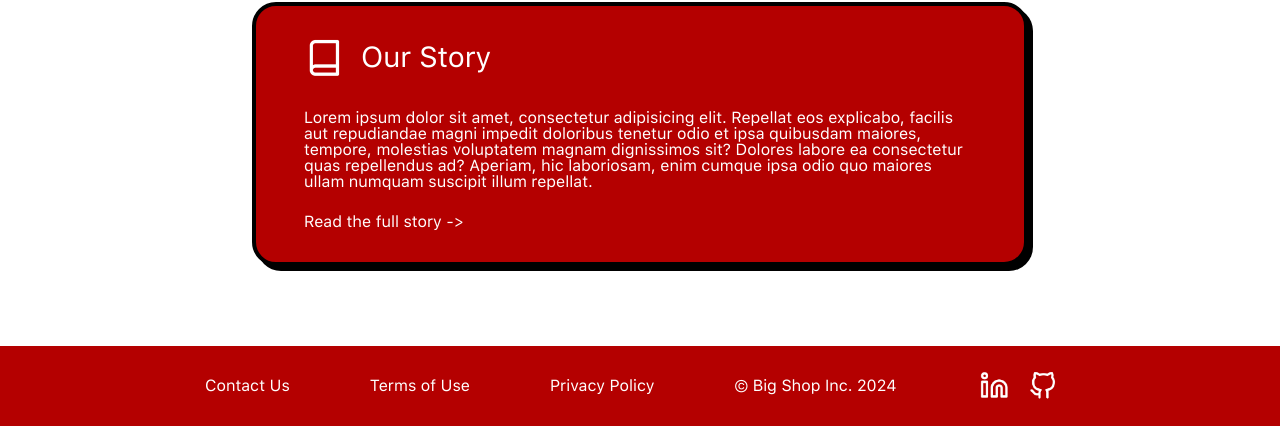
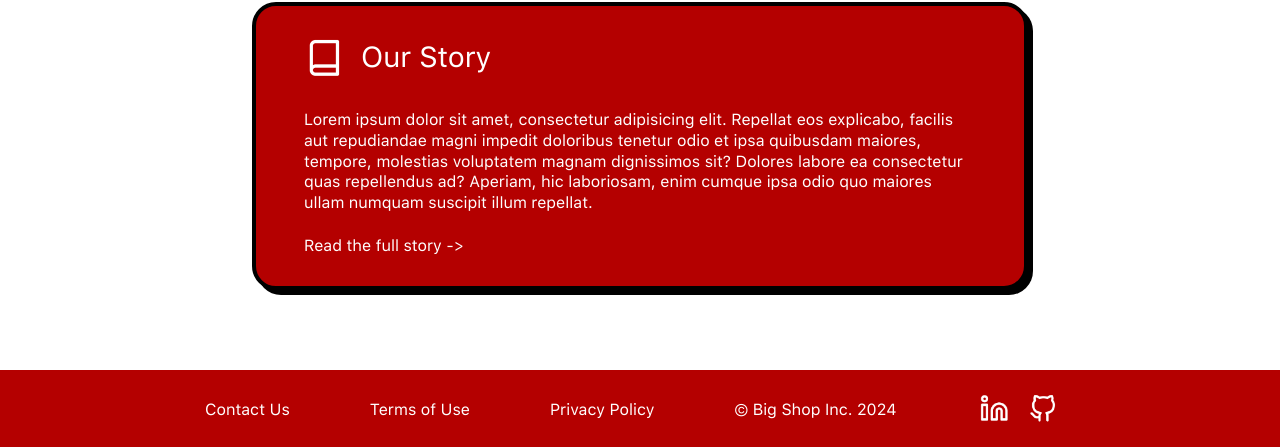
Before and after one commit to BrunoFares/e-commerce-website, an Angular app: page / in a window 1280 px wide. Shown: the part 846-1293 px from the top of the page. Before the commit the page ends 1272 px from the top, so only its background shows below. Built offline with nearby package versions, Linux system fonts and the light colour scheme; no server answers.

Commit message:
Changed some design details in the header component.

```diff
--- a/src/app/core/app-shell/header/categories-listing/categories-listing.component.scss
+++ b/src/app/core/app-shell/header/categories-listing/categories-listing.component.scss
@@ -4,7 +4,7 @@ div {
     background-color: rgb(180, 0, 0);
     color: white;
     font-size: 1.1em;
-    padding: 0.6em 0.8em 1em;
+    padding: 1em 0.8em;
     border-radius: 0 0 10px 10px;
     box-shadow: 5px 5px black, 5px 0 black;
 }
@@ -14,12 +14,13 @@ a {
     text-decoration: none;
     color: white;
     margin: 0.1em;
-    border-radius: 10px;
-    padding: 0.1em 0.5em;
+    border-radius: 5px;
+    padding: 0.2em 0.5em;
 }
 
 a:first-of-type {
-    font-weight: 700;
+    font-weight: 900;
+    margin: 0.3em 0;
 }
 
 a:hover {
--- a/src/app/features/home-page/component/home-page.component.scss
+++ b/src/app/features/home-page/component/home-page.component.scss
@@ -54,13 +54,18 @@ div.items {
         justify-content: space-around;
 
         img {
-            width: 80%;
-            height: 50%;
+            width: 90%;
+            height: 60%;
             object-fit: cover;
             margin: 0 auto;
             border-radius: 1.5em;
         }
     }
+}
+
+div.items div:hover {
+    background-color: rgb(120, 0, 0);
+    cursor: pointer;
 }
 
 div div.big-card-title {
--- a/src/styles.scss
+++ b/src/styles.scss
@@ -1,12 +1,16 @@
 @font-face {
     font-family: 'San Francisco';
-    src: url('/assets/sfuitext-regular-webfont.woff') format('woff'),
-    url('/assets/sfuitext-regular-webfont.woff2') format('woff2');
+    src: url('/sfuitext-regular-webfont.woff') format('woff'),
+    url('/sfuitext-regular-webfont.woff2') format('woff2');
 }
 
 * {
     margin: 0;
     font-family: 'San Francisco', sans-serif;
+}
+
+p {
+    line-height: 130%;
 }
 
 app-root {
```
